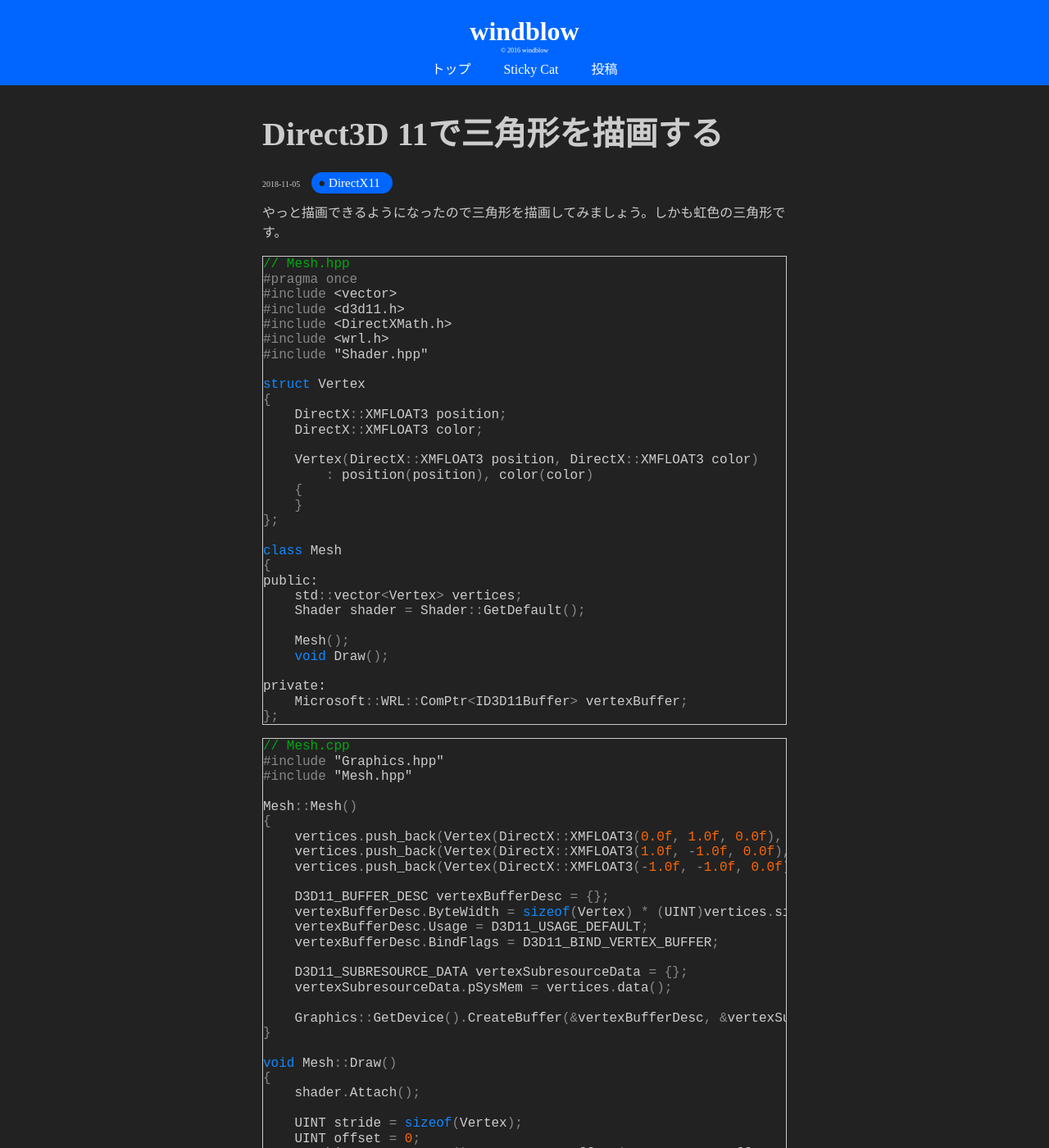
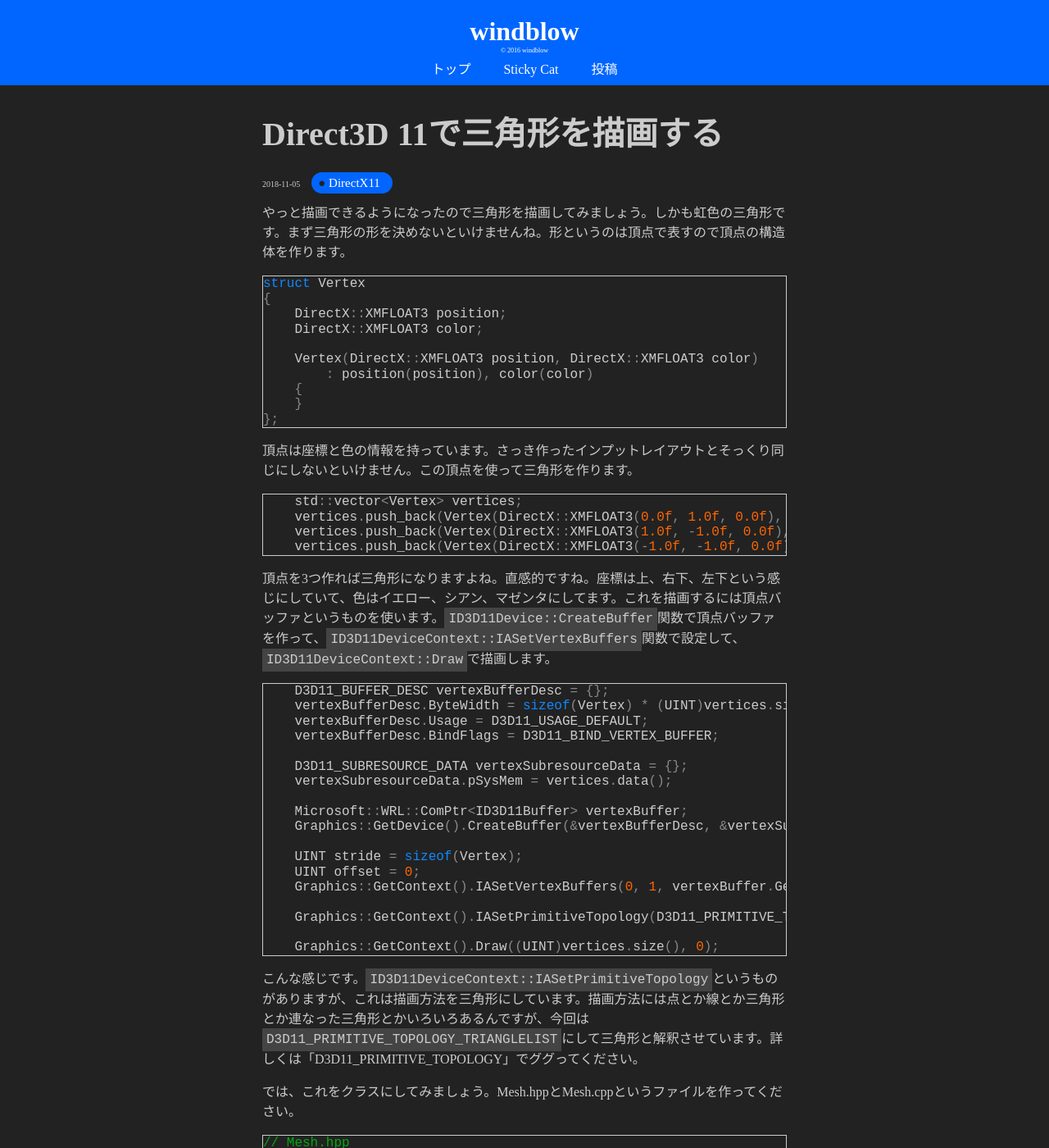
Before and after one commit to itukikikuti/windblow.net, a Jekyll site: the page built from _posts/DirectX11/2018-11-05-Direct3D 11で三角形を描画する.md, in a window 1280 px wide and 1400 px high. Shown: the whole window at 82% size. Built offline with Jekyll 4.4.1, drawn with Linux system fonts in a browser that asks for light colours; some of the changed text lies outside the part shown.

Commit message:
三角形の記事とりあえず完成

````diff
--- a/_posts/DirectX11/2018-11-05-Direct3D 11で三角形を描画する.md
+++ b/_posts/DirectX11/2018-11-05-Direct3D 11で三角形を描画する.md
@@ -5,7 +5,56 @@ category: DirectX11
 date: 2018-11-05 00:00:01
 ---
 
-やっと描画できるようになったので三角形を描画してみましょう。しかも虹色の三角形です。
+やっと描画できるようになったので三角形を描画してみましょう。しかも虹色の三角形です。まず三角形の形を決めないといけませんね。形というのは頂点で表すので頂点の構造体を作ります。
+
+``` cpp
+struct Vertex
+{
+    DirectX::XMFLOAT3 position;
+    DirectX::XMFLOAT3 color;
+
+    Vertex(DirectX::XMFLOAT3 position, DirectX::XMFLOAT3 color)
+        : position(position), color(color)
+    {
+    }
+};
+```
+
+頂点は座標と色の情報を持っています。さっき作ったインプットレイアウトとそっくり同じにしないといけません。この頂点を使って三角形を作ります。
+
+``` cpp
+    std::vector<Vertex> vertices;
+    vertices.push_back(Vertex(DirectX::XMFLOAT3(0.0f, 1.0f, 0.0f), DirectX::XMFLOAT3(1.0f, 1.0f, 0.0f)));
+    vertices.push_back(Vertex(DirectX::XMFLOAT3(1.0f, -1.0f, 0.0f), DirectX::XMFLOAT3(0.0f, 1.0f, 1.0f)));
+    vertices.push_back(Vertex(DirectX::XMFLOAT3(-1.0f, -1.0f, 0.0f), DirectX::XMFLOAT3(1.0f, 0.0f, 1.0f)));
+```
+
+頂点を3つ作れば三角形になりますよね。直感的ですね。座標は上、右下、左下という感じにしていて、色はイエロー、シアン、マゼンタにしてます。これを描画するには頂点バッファというものを使います。`ID3D11Device::CreateBuffer`関数で頂点バッファを作って、`ID3D11DeviceContext::IASetVertexBuffers`関数で設定して、`ID3D11DeviceContext::Draw`で描画します。
+
+``` cpp
+    D3D11_BUFFER_DESC vertexBufferDesc = {};
+    vertexBufferDesc.ByteWidth = sizeof(Vertex) * (UINT)vertices.size();
+    vertexBufferDesc.Usage = D3D11_USAGE_DEFAULT;
+    vertexBufferDesc.BindFlags = D3D11_BIND_VERTEX_BUFFER;
+
+    D3D11_SUBRESOURCE_DATA vertexSubresourceData = {};
+    vertexSubresourceData.pSysMem = vertices.data();
+
+    Microsoft::WRL::ComPtr<ID3D11Buffer> vertexBuffer;
+    Graphics::GetDevice().CreateBuffer(&vertexBufferDesc, &vertexSubresourceData, vertexBuffer.GetAddressOf());
+
+    UINT stride = sizeof(Vertex);
+    UINT offset = 0;
+    Graphics::GetContext().IASetVertexBuffers(0, 1, vertexBuffer.GetAddressOf(), &stride, &offset);
+
+    Graphics::GetContext().IASetPrimitiveTopology(D3D11_PRIMITIVE_TOPOLOGY_TRIANGLELIST);
+
+    Graphics::GetContext().Draw((UINT)vertices.size(), 0);
+```
+
+こんな感じです。`ID3D11DeviceContext::IASetPrimitiveTopology`というものがありますが、これは描画方法を三角形にしています。描画方法には点とか線とか三角形とか連なった三角形とかいろいろあるんですが、今回は`D3D11_PRIMITIVE_TOPOLOGY_TRIANGLELIST`にして三角形と解釈させています。詳しくは「D3D11_PRIMITIVE_TOPOLOGY」でググってください。
+
+では、これをクラスにしてみましょう。Mesh.hppとMesh.cppというファイルを作ってください。
 
 ``` cpp
 // Mesh.hpp
@@ -48,9 +97,9 @@ private:
 
 Mesh::Mesh()
 {
-    vertices.push_back(Vertex(DirectX::XMFLOAT3(0.0f, 1.0f, 0.0f), DirectX::XMFLOAT3(1.0f, 0.0f, 0.0f)));
-    vertices.push_back(Vertex(DirectX::XMFLOAT3(1.0f, -1.0f, 0.0f), DirectX::XMFLOAT3(0.0f, 1.0f, 0.0f)));
-    vertices.push_back(Vertex(DirectX::XMFLOAT3(-1.0f, -1.0f, 0.0f), DirectX::XMFLOAT3(0.0f, 0.0f, 1.0f)));
+    vertices.push_back(Vertex(DirectX::XMFLOAT3(0.0f, 1.0f, 0.0f), DirectX::XMFLOAT3(1.0f, 1.0f, 0.0f)));
+    vertices.push_back(Vertex(DirectX::XMFLOAT3(1.0f, -1.0f, 0.0f), DirectX::XMFLOAT3(0.0f, 1.0f, 1.0f)));
+    vertices.push_back(Vertex(DirectX::XMFLOAT3(-1.0f, -1.0f, 0.0f), DirectX::XMFLOAT3(1.0f, 0.0f, 1.0f)));
 
     D3D11_BUFFER_DESC vertexBufferDesc = {};
     vertexBufferDesc.ByteWidth = sizeof(Vertex) * (UINT)vertices.size();
@@ -117,3 +166,5 @@ int APIENTRY wWinMain(HINSTANCE, HINSTANCE, LPWSTR, int)
     return 0;
 }
 ```
+
+こんな感じでクラスにしました。`Mesh::Draw`関数の最初でシェーダを使ってます。ちなみにカメラの背景色を白にしてます。`Camera::Start`関数の`clearColor`の部分を`{ 1.0f, 1.0f, 1.0f, 1.0f }`にすれば白くなります。ダウンロードしたい人はGitHubに[サンプルリポジトリ](https://github.com/itukikikuti/DirectX11Sample)があるので、ぜひダウンロードしてください。
````
Also changed, not shown: _posts/DirectX11/2018-11-05-Direct3D 11でシェーダをコンパイルする.md (+4 -4 lines).
